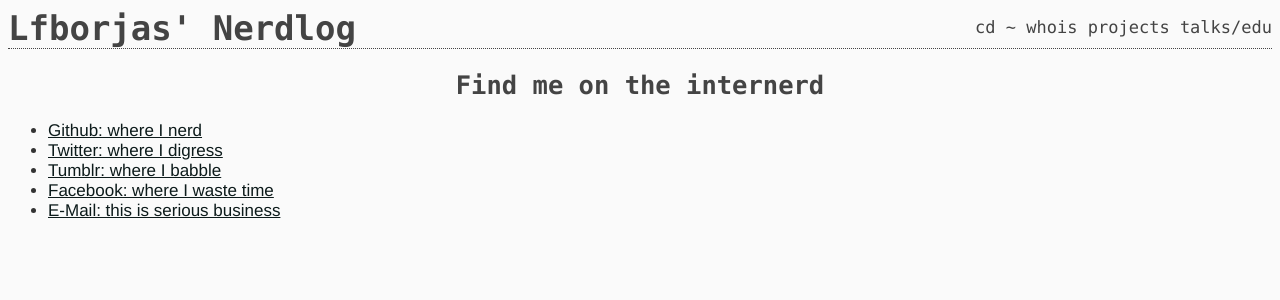
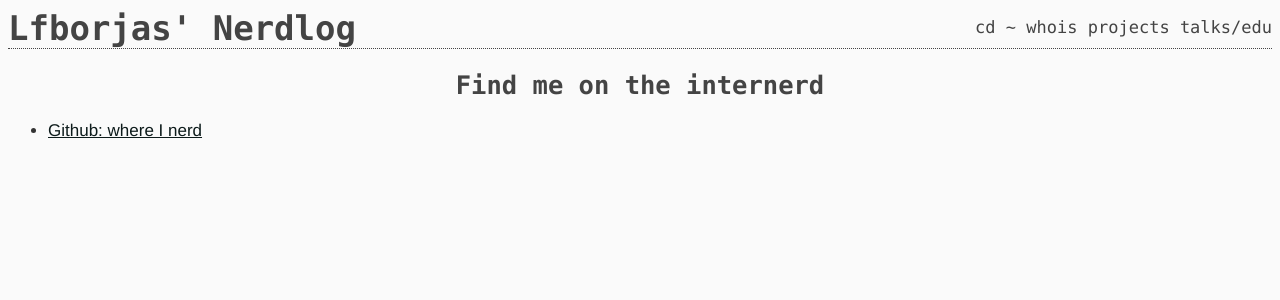
Before and after one commit to lfborjas/tech.lfborjas.com, a Jekyll site: the page built from contact.html, in a window 1280 px wide. Shown: the top 300 px of the page. Built offline with Jekyll 4.4.1, drawn with Linux system fonts in a browser that asks for light colours; comment, search, counter and statistics services are not loaded.

Commit message:
Update contact.html

```diff
--- a/contact.html
+++ b/contact.html
@@ -5,8 +5,4 @@ title: Contact
 <h2>Find me on the internerd</h2>
 <ul id="contact-list">
     <li><a href="http://github.com/lfborjas">Github: where I nerd</a></li>
-    <li><a href="http://twitter.com/lfborjas">Twitter: where I digress</a></li>
-    <li><a href="http://lfborjas.tumblr.com">Tumblr: where I babble</a></li>
-    <li><a href="http://facebook.com/lfborjas">Facebook: where I waste time</a></li>
-    <li><a href="mailto:me@lfborjas.com">E-Mail: this is serious business</a></li>
 </ul>
```
